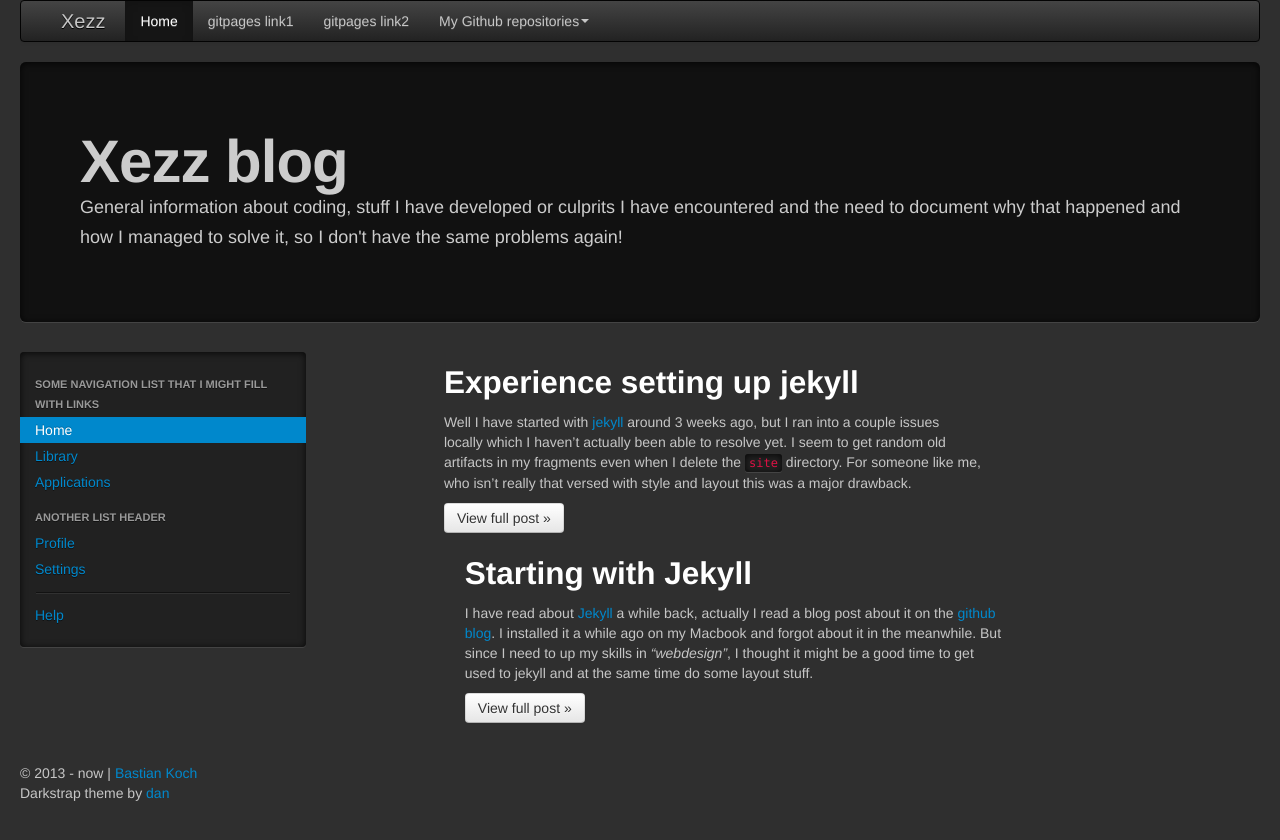
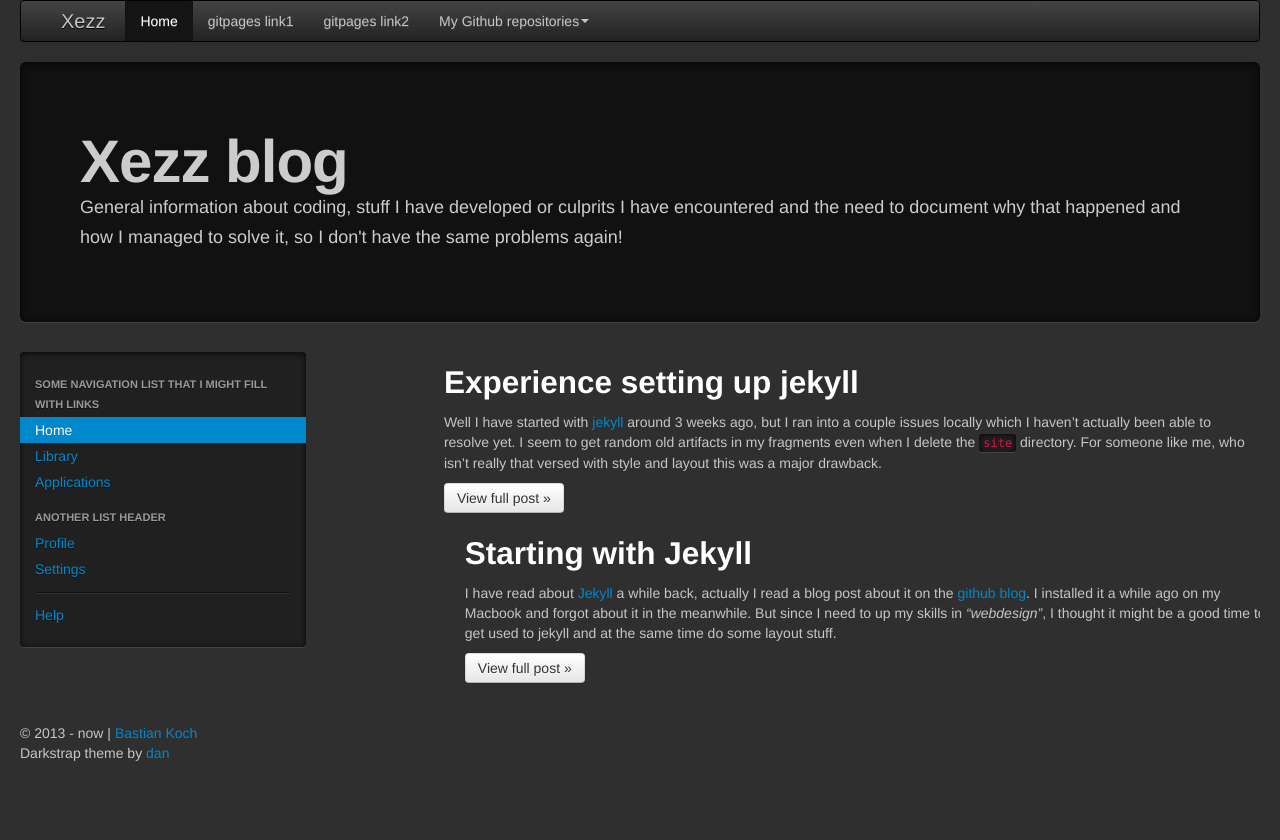
Before and after one commit to Xezz/xezz.github.io, a Jekyll site: the page built from index.html, in a window 1280 px wide. Shown: the top 840 px of the page. Built offline with Jekyll 4.4.1, drawn with Linux system fonts in a browser that asks for light colours.

Commit message:
Fix: Actual fix for main page posts row

```diff
--- a/index.html
+++ b/index.html
@@ -2,8 +2,9 @@
 layout: default
 title: "Xezz - Code snippets / Error information"
 ---
+<div class="row-fluid">
 	{% for post in site.posts %}
-<div class="span8">
+	<div class="span12">
 		<h2>{{ post.title }}</h2>
 		<p>{{ post.excerpt }}</p>
 		<p>
@@ -11,3 +12,4 @@ title: "Xezz - Code snippets / Error information"
 		</p>
 	</div>
 	{% endfor %}
+</div>
```
Lines whose indentation alone changed are shown as unchanged.
